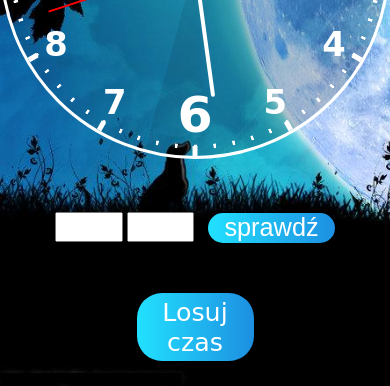
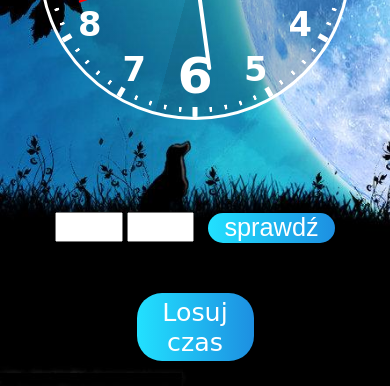
Before and after one commit to linkeusblind/elements, a plain HTML site: page analog-clock/index.html in a window 390 px wide. Shown: the part 458-844 px from the top of the page. Drawn offline with Linux system fonts and the light colour scheme; a web font is replaced by a local one.

Commit message:
fix responsive

```diff
--- a/analog-clock/style.scss
+++ b/analog-clock/style.scss
@@ -76,7 +76,8 @@ input {
     position: relative;
     width: 50vh;
     height: 50vh;
-    max-height: 100vw;
+    max-height: 80vw;
+    max-width: 80vw;
     overflow: hidden;
     border-radius: 50%;
     border: solid white;
```
Also changed, not shown: analog-clock/style.css, 1 other file.
